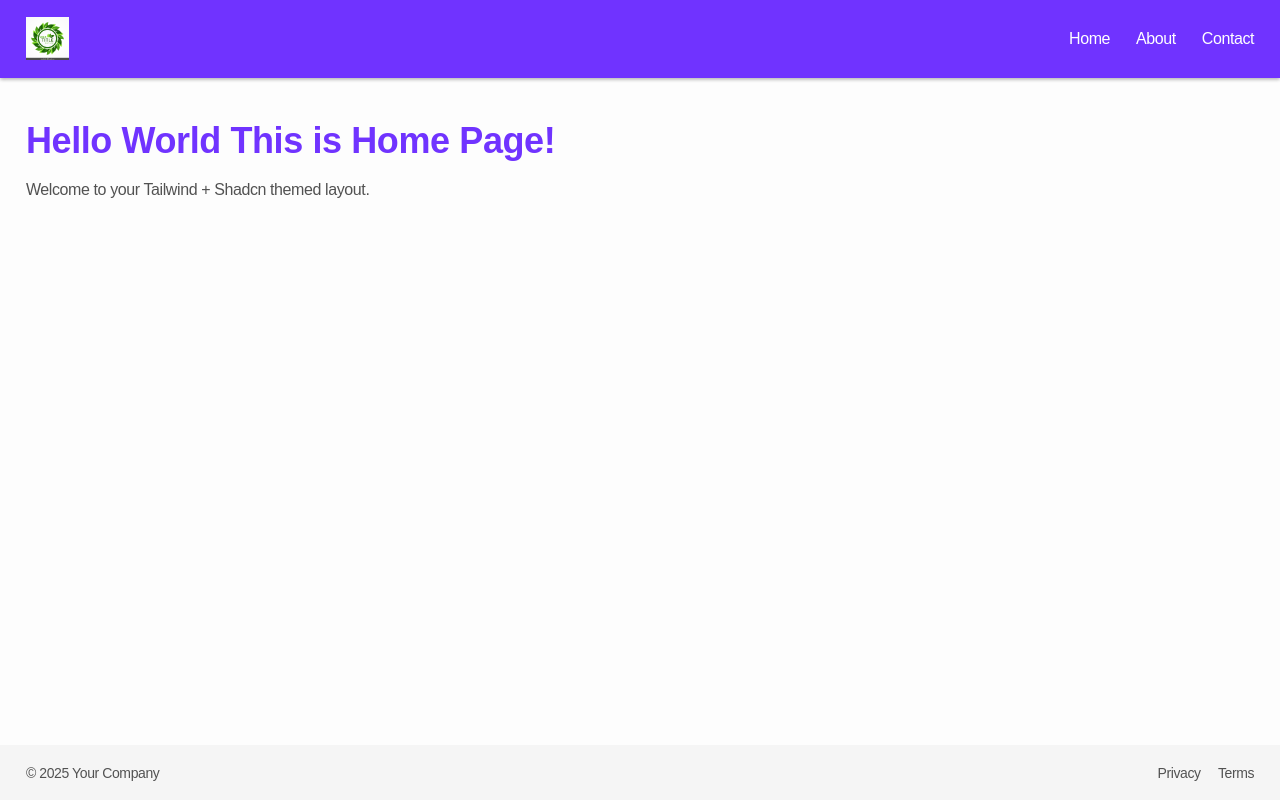
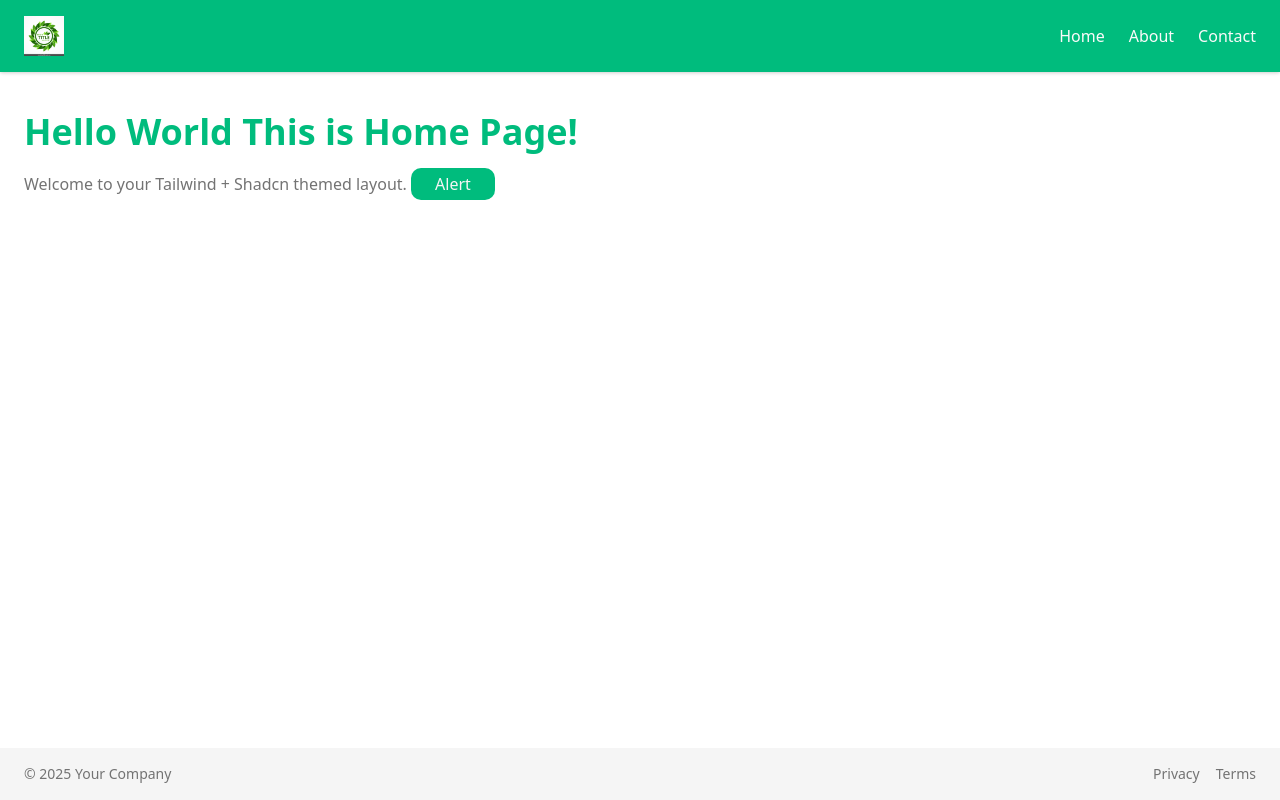
Before and after one commit to dracu-lah/html-tailwind-template, a website: page src/index.html in a window 1280 px wide. Drawn offline with nearby package versions, Linux system fonts and the light colour scheme; files that its build step writes are made by us from their sources.

Commit message:
fix:updated readme

```diff
--- a/global.css
+++ b/global.css
@@ -3,109 +3,117 @@
 @custom-variant dark (&:is(.dark *));
 
 :root {
-  --background: oklch(0.994 0 0);
-  --foreground: oklch(0 0 0);
-  --card: oklch(0.994 0 0);
-  --card-foreground: oklch(0 0 0);
-  --popover: oklch(0.9911 0 0);
-  --popover-foreground: oklch(0 0 0);
-  --primary: oklch(0.5393 0.2713 286.7462);
-  --primary-foreground: oklch(1 0 0);
-  --secondary: oklch(0.954 0.0063 255.4755);
-  --secondary-foreground: oklch(0.1344 0 0);
-  --muted: oklch(0.9702 0 0);
-  --muted-foreground: oklch(0.4386 0 0);
-  --accent: oklch(0.9393 0.0288 266.368);
-  --accent-foreground: oklch(0.5445 0.1903 259.4848);
-  --destructive: oklch(0.629 0.1902 23.0704);
+  --background: oklch(1 0 0);
+  --foreground: oklch(0.145 0 0);
+  --card: oklch(1 0 0);
+  --card-foreground: oklch(0.145 0 0);
+  --popover: oklch(1 0 0);
+  --popover-foreground: oklch(0.145 0 0);
+  --primary: oklch(0.696 0.17 162.48);
+  --primary-foreground: oklch(0.985 0 0);
+  --secondary: oklch(0.97 0 0);
+  --secondary-foreground: oklch(0.205 0 0);
+  --muted: oklch(0.97 0 0);
+  --muted-foreground: oklch(0.556 0 0);
+  --accent: oklch(0.97 0 0);
+  --accent-foreground: oklch(0.205 0 0);
+  --destructive: oklch(0.577 0.245 27.325);
   --destructive-foreground: oklch(1 0 0);
-  --border: oklch(0.93 0.0094 286.2156);
-  --input: oklch(0.9401 0 0);
-  --ring: oklch(0 0 0);
-  --chart-1: oklch(0.7459 0.1483 156.4499);
-  --chart-2: oklch(0.5393 0.2713 286.7462);
-  --chart-3: oklch(0.7336 0.1758 50.5517);
-  --chart-4: oklch(0.5828 0.1809 259.7276);
-  --chart-5: oklch(0.559 0 0);
-  --sidebar: oklch(0.9777 0.0051 247.8763);
-  --sidebar-foreground: oklch(0 0 0);
-  --sidebar-primary: oklch(0 0 0);
-  --sidebar-primary-foreground: oklch(1 0 0);
-  --sidebar-accent: oklch(0.9401 0 0);
-  --sidebar-accent-foreground: oklch(0 0 0);
-  --sidebar-border: oklch(0.9401 0 0);
-  --sidebar-ring: oklch(0 0 0);
-  --font-sans: Plus Jakarta Sans, sans-serif;
-  --font-serif: Lora, serif;
-  --font-mono: IBM Plex Mono, monospace;
-  --radius: 1.4rem;
-  --shadow-2xs: 0px 2px 3px 0px hsl(0 0% 0% / 0.08);
-  --shadow-xs: 0px 2px 3px 0px hsl(0 0% 0% / 0.08);
+  --border: oklch(0.922 0 0);
+  --input: oklch(0.922 0 0);
+  --ring: oklch(0.708 0 0);
+  --chart-1: oklch(0.81 0.1 252);
+  --chart-2: oklch(0.62 0.19 260);
+  --chart-3: oklch(0.55 0.22 263);
+  --chart-4: oklch(0.49 0.22 264);
+  --chart-5: oklch(0.42 0.18 266);
+  --sidebar: oklch(0.985 0 0);
+  --sidebar-foreground: oklch(0.145 0 0);
+  --sidebar-primary: oklch(0.205 0 0);
+  --sidebar-primary-foreground: oklch(0.985 0 0);
+  --sidebar-accent: oklch(0.97 0 0);
+  --sidebar-accent-foreground: oklch(0.205 0 0);
+  --sidebar-border: oklch(0.922 0 0);
+  --sidebar-ring: oklch(0.708 0 0);
+  --font-sans:
+    ui-sans-serif, system-ui, -apple-system, BlinkMacSystemFont, "Segoe UI",
+    Roboto, "Helvetica Neue", Arial, "Noto Sans", sans-serif,
+    "Apple Color Emoji", "Segoe UI Emoji", "Segoe UI Symbol", "Noto Color Emoji";
+  --font-serif: ui-serif, Georgia, Cambria, "Times New Roman", Times, serif;
+  --font-mono:
+    ui-monospace, SFMono-Regular, Menlo, Monaco, Consolas, "Liberation Mono",
+    "Courier New", monospace;
+  --radius: 0.625rem;
+  --shadow-2xs: 0 1px 3px 0px hsl(0 0% 0% / 0.05);
+  --shadow-xs: 0 1px 3px 0px hsl(0 0% 0% / 0.05);
   --shadow-sm:
-    0px 2px 3px 0px hsl(0 0% 0% / 0.16), 0px 1px 2px -1px hsl(0 0% 0% / 0.16);
-  --shadow:
-    0px 2px 3px 0px hsl(0 0% 0% / 0.16), 0px 1px 2px -1px hsl(0 0% 0% / 0.16);
+    0 1px 3px 0px hsl(0 0% 0% / 0.1), 0 1px 2px -1px hsl(0 0% 0% / 0.1);
+  --shadow: 0 1px 3px 0px hsl(0 0% 0% / 0.1), 0 1px 2px -1px hsl(0 0% 0% / 0.1);
   --shadow-md:
-    0px 2px 3px 0px hsl(0 0% 0% / 0.16), 0px 2px 4px -1px hsl(0 0% 0% / 0.16);
+    0 1px 3px 0px hsl(0 0% 0% / 0.1), 0 2px 4px -1px hsl(0 0% 0% / 0.1);
   --shadow-lg:
-    0px 2px 3px 0px hsl(0 0% 0% / 0.16), 0px 4px 6px -1px hsl(0 0% 0% / 0.16);
+    0 1px 3px 0px hsl(0 0% 0% / 0.1), 0 4px 6px -1px hsl(0 0% 0% / 0.1);
   --shadow-xl:
-    0px 2px 3px 0px hsl(0 0% 0% / 0.16), 0px 8px 10px -1px hsl(0 0% 0% / 0.16);
-  --shadow-2xl: 0px 2px 3px 0px hsl(0 0% 0% / 0.4);
-  --tracking-normal: -0.025em;
-  --spacing: 0.27rem;
+    0 1px 3px 0px hsl(0 0% 0% / 0.1), 0 8px 10px -1px hsl(0 0% 0% / 0.1);
+  --shadow-2xl: 0 1px 3px 0px hsl(0 0% 0% / 0.25);
+  --tracking-normal: 0em;
+  --spacing: 0.25rem;
 }
 
 .dark {
-  --background: oklch(0.2223 0.006 271.1393);
-  --foreground: oklch(0.9551 0 0);
-  --card: oklch(0.2568 0.0076 274.6528);
-  --card-foreground: oklch(0.9551 0 0);
-  --popover: oklch(0.2568 0.0076 274.6528);
-  --popover-foreground: oklch(0.9551 0 0);
-  --primary: oklch(0.596 0.145 163.225);
-  --primary-foreground: oklch(1 0 0);
-  --secondary: oklch(0.294 0.013 272.9312);
-  --secondary-foreground: oklch(0.9551 0 0);
-  --muted: oklch(0.294 0.013 272.9312);
-  --muted-foreground: oklch(0.7058 0 0);
-  --accent: oklch(0.2795 0.0368 260.031);
-  --accent-foreground: oklch(0.7857 0.1153 246.6596);
-  --destructive: oklch(0.7106 0.1661 22.2162);
-  --destructive-foreground: oklch(1 0 0);
-  --border: oklch(0.3289 0.0092 268.3843);
-  --input: oklch(0.3289 0.0092 268.3843);
-  --ring: oklch(0.6132 0.2294 291.7437);
-  --chart-1: oklch(0.8003 0.1821 151.711);
-  --chart-2: oklch(0.6132 0.2294 291.7437);
-  --chart-3: oklch(0.8077 0.1035 19.5706);
-  --chart-4: oklch(0.6691 0.1569 260.1063);
-  --chart-5: oklch(0.7058 0 0);
-  --sidebar: oklch(0.2011 0.0039 286.0396);
-  --sidebar-foreground: oklch(0.9551 0 0);
-  --sidebar-primary: oklch(0.6132 0.2294 291.7437);
-  --sidebar-primary-foreground: oklch(1 0 0);
-  --sidebar-accent: oklch(0.294 0.013 272.9312);
-  --sidebar-accent-foreground: oklch(0.6132 0.2294 291.7437);
-  --sidebar-border: oklch(0.3289 0.0092 268.3843);
-  --sidebar-ring: oklch(0.6132 0.2294 291.7437);
-  --font-sans: Plus Jakarta Sans, sans-serif;
-  --font-serif: Lora, serif;
-  --font-mono: IBM Plex Mono, monospace;
-  --radius: 1.4rem;
-  --shadow-2xs: 0px 2px 3px 0px hsl(0 0% 0% / 0.08);
-  --shadow-xs: 0px 2px 3px 0px hsl(0 0% 0% / 0.08);
+  --background: oklch(0.145 0 0);
+  --foreground: oklch(0.985 0 0);
+  --card: oklch(0.205 0 0);
+  --card-foreground: oklch(0.985 0 0);
+  --popover: oklch(0.269 0 0);
+  --popover-foreground: oklch(0.985 0 0);
+  --primary: oklch(0.922 0 0);
+  --primary-foreground: oklch(0.205 0 0);
+  --secondary: oklch(0.269 0 0);
+  --secondary-foreground: oklch(0.985 0 0);
+  --muted: oklch(0.269 0 0);
+  --muted-foreground: oklch(0.708 0 0);
+  --accent: oklch(0.371 0 0);
+  --accent-foreground: oklch(0.985 0 0);
+  --destructive: oklch(0.704 0.191 22.216);
+  --destructive-foreground: oklch(0.985 0 0);
+  --border: oklch(0.275 0 0);
+  --input: oklch(0.325 0 0);
+  --ring: oklch(0.556 0 0);
+  --chart-1: oklch(0.81 0.1 252);
+  --chart-2: oklch(0.62 0.19 260);
+  --chart-3: oklch(0.55 0.22 263);
+  --chart-4: oklch(0.49 0.22 264);
+  --chart-5: oklch(0.42 0.18 266);
+  --sidebar: oklch(0.205 0 0);
+  --sidebar-foreground: oklch(0.985 0 0);
+  --sidebar-primary: oklch(0.488 0.243 264.376);
+  --sidebar-primary-foreground: oklch(0.985 0 0);
+  --sidebar-accent: oklch(0.269 0 0);
+  --sidebar-accent-foreground: oklch(0.985 0 0);
+  --sidebar-border: oklch(0.275 0 0);
+  --sidebar-ring: oklch(0.439 0 0);
+  --font-sans:
+    ui-sans-serif, system-ui, -apple-system, BlinkMacSystemFont, "Segoe UI",
+    Roboto, "Helvetica Neue", Arial, "Noto Sans", sans-serif,
+    "Apple Color Emoji", "Segoe UI Emoji", "Segoe UI Symbol", "Noto Color Emoji";
+  --font-serif: ui-serif, Georgia, Cambria, "Times New Roman", Times, serif;
+  --font-mono:
+    ui-monospace, SFMono-Regular, Menlo, Monaco, Consolas, "Liberation Mono",
+    "Courier New", monospace;
+  --radius: 0.625rem;
+  --shadow-2xs: 0 1px 3px 0px hsl(0 0% 0% / 0.05);
+  --shadow-xs: 0 1px 3px 0px hsl(0 0% 0% / 0.05);
   --shadow-sm:
-    0px 2px 3px 0px hsl(0 0% 0% / 0.16), 0px 1px 2px -1px hsl(0 0% 0% / 0.16);
-  --shadow:
-    0px 2px 3px 0px hsl(0 0% 0% / 0.16), 0px 1px 2px -1px hsl(0 0% 0% / 0.16);
+    0 1px 3px 0px hsl(0 0% 0% / 0.1), 0 1px 2px -1px hsl(0 0% 0% / 0.1);
+  --shadow: 0 1px 3px 0px hsl(0 0% 0% / 0.1), 0 1px 2px -1px hsl(0 0% 0% / 0.1);
   --shadow-md:
-    0px 2px 3px 0px hsl(0 0% 0% / 0.16), 0px 2px 4px -1px hsl(0 0% 0% / 0.16);
+    0 1px 3px 0px hsl(0 0% 0% / 0.1), 0 2px 4px -1px hsl(0 0% 0% / 0.1);
   --shadow-lg:
-    0px 2px 3px 0px hsl(0 0% 0% / 0.16), 0px 4px 6px -1px hsl(0 0% 0% / 0.16);
+    0 1px 3px 0px hsl(0 0% 0% / 0.1), 0 4px 6px -1px hsl(0 0% 0% / 0.1);
   --shadow-xl:
-    0px 2px 3px 0px hsl(0 0% 0% / 0.16), 0px 8px 10px -1px hsl(0 0% 0% / 0.16);
-  --shadow-2xl: 0px 2px 3px 0px hsl(0 0% 0% / 0.4);
+    0 1px 3px 0px hsl(0 0% 0% / 0.1), 0 8px 10px -1px hsl(0 0% 0% / 0.1);
+  --shadow-2xl: 0 1px 3px 0px hsl(0 0% 0% / 0.25);
 }
 
 @theme inline {
@@ -159,13 +167,6 @@
   --shadow-lg: var(--shadow-lg);
   --shadow-xl: var(--shadow-xl);
   --shadow-2xl: var(--shadow-2xl);
-
-  --tracking-tighter: calc(var(--tracking-normal) - 0.05em);
-  --tracking-tight: calc(var(--tracking-normal) - 0.025em);
-  --tracking-normal: var(--tracking-normal);
-  --tracking-wide: calc(var(--tracking-normal) + 0.025em);
-  --tracking-wider: calc(var(--tracking-normal) + 0.05em);
-  --tracking-widest: calc(var(--tracking-normal) + 0.1em);
 }
 
 body {
--- a/src/index.html
+++ b/src/index.html
@@ -1,5 +1,5 @@
 <!doctype html>
-<html class="light">
+<html class="system">
   <head>
     <meta charset="UTF-8" />
     <meta name="viewport" content="width=device-width, initial-scale=1.0" />
@@ -35,6 +35,12 @@
         </h1>
         <p class="text-muted-foreground">
           Welcome to your Tailwind + Shadcn themed layout.
+          <button
+            class="bg-primary rounded-lg px-6 py-1 text-secondary"
+            onclick="hello()"
+          >
+            Alert
+          </button>
         </p>
       </div>
     </main>
@@ -49,5 +55,6 @@
         </div>
       </div>
     </footer>
+    <script src="./js/script.js"></script>
   </body>
 </html>
--- /dev/null
+++ b/src/js/script.js
@@ -0,0 +1,3 @@
+function hello() {
+  alert("hello");
+}
```
Also changed, not shown: README.md.
